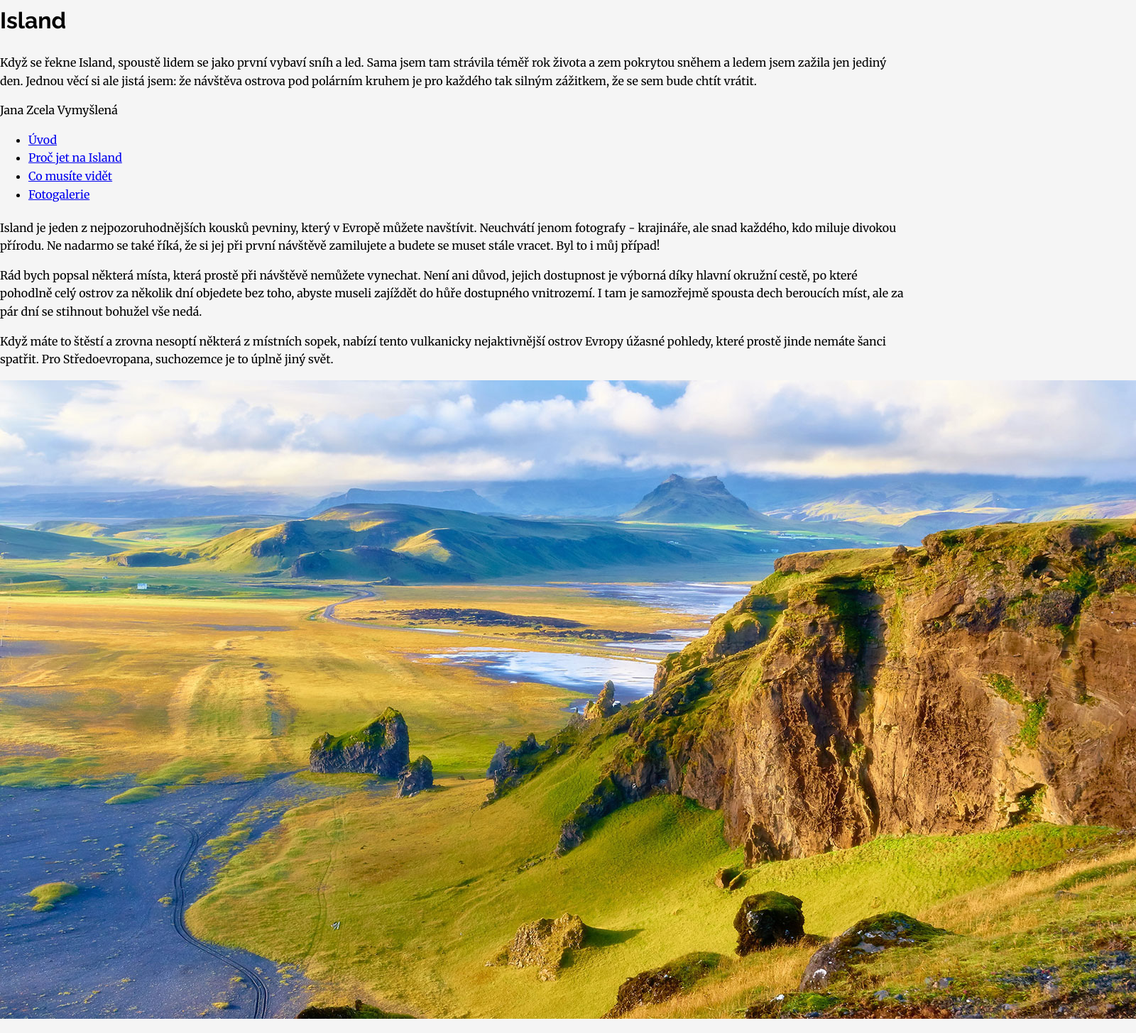
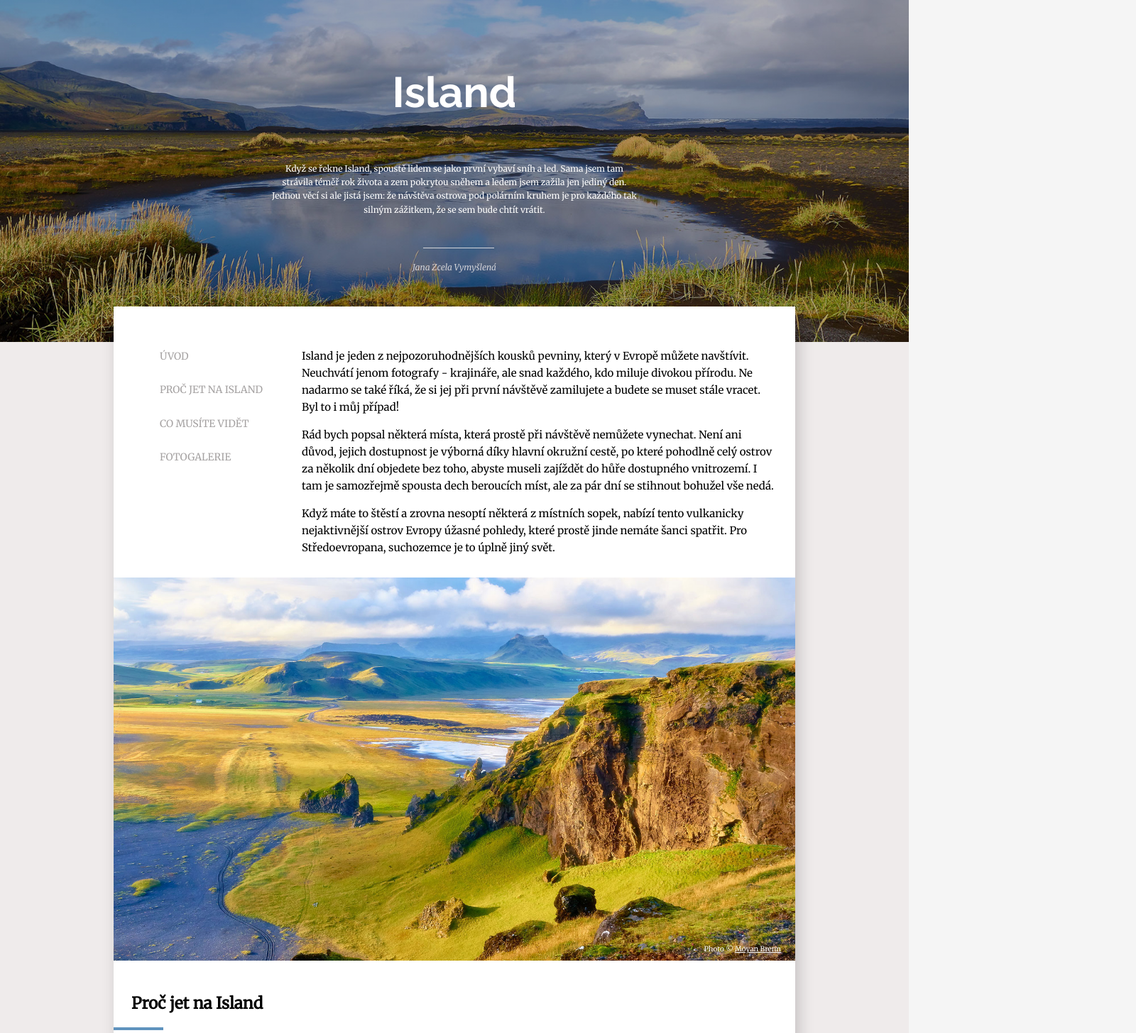
Before and after one commit to Czechitas-Liberec-HTML-CSS-2021-DK/projekt-06-island-LucieMiculkova, a plain HTML site: page zadani/soft/index.html in a window 1280 px wide. Shown: the part 18-1474 px from the top of the page at 71% size, 1600 px wide, since content can reach past the window. Drawn offline with Linux system fonts and the light colour scheme.

Commit message:
hotovy ukol

```diff
--- a/zadani/soft/style.css
+++ b/zadani/soft/style.css
@@ -1,10 +1,11 @@
+
 /* nejsme vcerejsi, pouzivame moderni box model */
-*, ::after, ::before { box-sizing: border-box; }
+*, :after, :before { box-sizing: border-box; }
 
 /*
  BARVY
- pozadi           #f5f5f5
- dekorace nadpisů #629edb
+ pozadi     #f5f5f5
+ Jedeme retro cernobile, dnes barvy nepotrebujeme.
 */
 
 
@@ -15,29 +16,309 @@ body {
     font-family: 'Merriweather', serif;
     font-size: 16px;
     line-height: 1.6;
+
 }
 
 
 /* HLAVICKA */
+.hlavicka {
+    background-image: linear-gradient(rgba(0,0,0,0.3),rgba(0,0,0,0.3)),
+                    url("../../images/island-hlavicka.jpg");
+    background-position: center;
+    background-size: cover;
+    min-height: 200px;
+    text-align: center;
+    padding: 5px;
+    margin: 0
+}
 
 .titulek {
-    font-family: 'Raleway', serif;
+    font-size: 50px;
+    font-family:'Raleway', serif;
+    color:white;
+    padding:20px;
+    margin:0px;
+}
+
+.perex {
+    font-size: 12px;
+    color:white;
+    padding:20px;
+    margin:0px;
+}
+
+.autor {
+    color: rgba(236, 233, 233, 0.836);
+    font-size: 12px;
+    font-style: italic;
+    padding:30px 20px 30px 20px;
+    position: relative;
+}
+
+.autor::after {
+    content: "";
+    width:18%;
+    border-top: 1px solid rgba(236, 233, 233, 0.863);
+    position: absolute;
+    left: 40%;
+    top:15%;
+}
+
+/* MENU */
+
+.menu {
+    font-size: 14px;
+    text-transform: uppercase;
+    background-color: white;
+    display:flex;
+    flex-direction: column;
+    text-align: center;
+    padding-right: 50px;
+    padding-left: 50px;
+    padding-right: 110px;
+}
+
+.menu_seznam li{
+    display: inline-block;
+    margin: 10px;
+}
+
+.menu_seznam a {
+    color: rgb(165, 162, 162);
+    text-decoration: none;
 }
 
 
-/* MENU */
+/* OBSAH */
+.obsah
+{
+    background-color: white;
+    box-shadow: 5px 12px 20px rgba(26, 22, 26, 0.2);
+    padding-bottom: 20px;
+}
 
+h2 {
+    padding:20px 0px;
+    margin: 0px;
+    position: relative;
+}
 
+h2::after {
+    content: "";
+    width: 70px;
+    border-bottom: 4px solid rgb(95, 147, 190);
+    position:absolute;
+    bottom:0;
+    left: -30px;
+}
 
+.fotka_islandu  img{
+    width:100%;
+    margin: top 1px;
+    background-size: cover;
+}
 
-/* OBSAH */
+.strana_vlevo,
+.strana_vpravo {
+    padding: 15px 25px 15px 25px;
+    font-size: 15px;
+}
 
-
-
+.popisek,
+.popisek a{
+    color:rgb(165, 162, 162);
+    font-size: 10px;
+    text-align: center;
+    padding-top:5px;
+    margin:0px;
+}
 
 /* FOTOGALERIE */
 
 
+.galerie {
+    display: flex;
+    flex-direction: column;
+    justify-content: center;
+}
+
+.foto img  {
+    width:100%;
+    margin-top:  15px;
+    margin-bottom: 10px;
+    display:block;
+}
+
+.popisek_galerie {
+    font-size: 12px;
+    font-family: 'Raleway', serif;
+    font-weight: 700;
+    color:grey;
+    text-align: center;
+}
+.popisek-copy,
+.popisek-copy a {
+    font-weight: 400;
+    color: rgb(165, 162, 162);
+    font-size: 10px;
+}
+
+.popisek-copy a {
+    text-decoration: underline;
+}
 
 
 /* PATICKA */
+.paticka,
+.paticka a {
+    color: gray;
+    font-size: 10px;
+    padding-bottom: 20px;
+}
+
+.paticka
+{
+    background-color: #f5f5f54b;
+    font-size: 10px;
+    font-weight: 400;
+    padding: 20px;
+}
+
+
+/* tablet */
+@media only screen and (min-width:500px){
+    .autor::after {
+        width:10%;
+        left: 45%;
+    }
+
+    .fotka_islandu
+    {
+        position: relative;
+    }
+
+    .menu_seznam li{
+        margin: 30px;
+    }
+
+    .menu
+    {
+        padding: 20px;
+    }
+
+    .popisek {
+        position: absolute;
+        bottom: 15px;
+        right:20px;
+        color:white;
+        font-weight: normal;
+    }
+
+    .galerie {
+        display: flex;
+        flex-wrap: wrap;
+        flex-direction: row;
+        justify-content: space-between;
+    }
+
+    .foto {
+        position: relative;
+        overflow: hidden;
+        width: 50%;
+        min-height: 120%;
+    }
+
+    .popisek_galerie{
+        width:100%;
+        position:absolute;
+        color:white;
+        background-color: rgba(43, 41, 41, 0.808);
+        transition: 0.2s ease-in-out;
+    }
+
+    .foto:hover .popisek_galerie {
+        transform: translate(0, -125%);
+        transition: 0.8s;
+    }
+
+    .popisek_galerie a,
+    .popisek a,
+    .popisek-copy {
+        color:white;
+    }
+}
+
+/* PC */
+@media only screen and (min-width:1000px){
+    .hlavicka {
+        width: 100%;
+        height: 500px;
+        padding: 40px 200px 100px 200px;
+    }
+    .cela_stranka{
+        background-color: rgba(224, 215, 215, 0.342);
+        box-shadow: 5px 12px 20px rgba(26, 22, 26, 0.2);
+    }
+
+    .obsah{
+        width: 960px;
+        margin: -50px auto 0 auto;
+        display: flex;
+        flex-direction: column;
+        background-color: white;
+        position: relative;
+        box-shadow: 5px 12px 20px rgba(26, 22, 26, 0.2);
+    }
+
+    .autor::after {
+        width:100px;
+        left: 45%;
+    }
+
+    .titulek {
+        font-size: 60px;
+        padding: 60px 0px 30px 0px;
+    }
+
+    .perex {
+        padding-left:180px;
+        padding-right: 180px;
+    }
+
+    .menu{
+        text-align: left;
+        position: absolute;
+    }
+
+    .menu_seznam li{
+        display: flex;
+        flex-direction: column;
+        margin: 5px;
+        padding-top: 20px;
+    }
+
+    h2::after {
+        left: -25px;
+    }
+    .strana_vpravo {
+        margin: 0 0 0 25%;
+        padding-top: 0px;
+    }
+
+    .strana_vlevo {
+        margin: 0 25% 0 0;
+    }
+
+    .popisek {
+        margin: 0;
+        color: white;
+    }
+
+    .foto {
+        width: calc(100%/3);
+    }
+
+    .paticka {
+        padding-left: 40px;
+    }
+}
```
